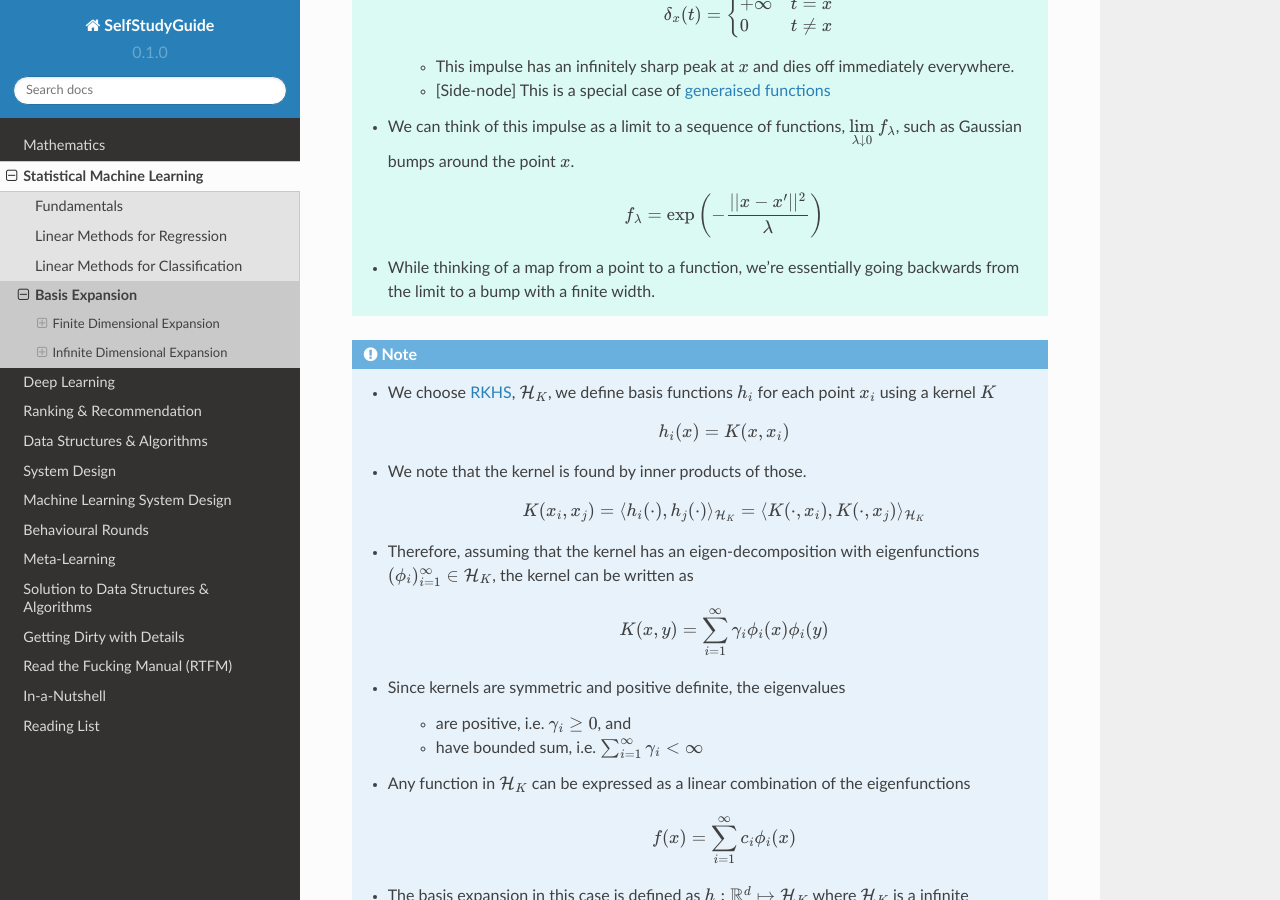
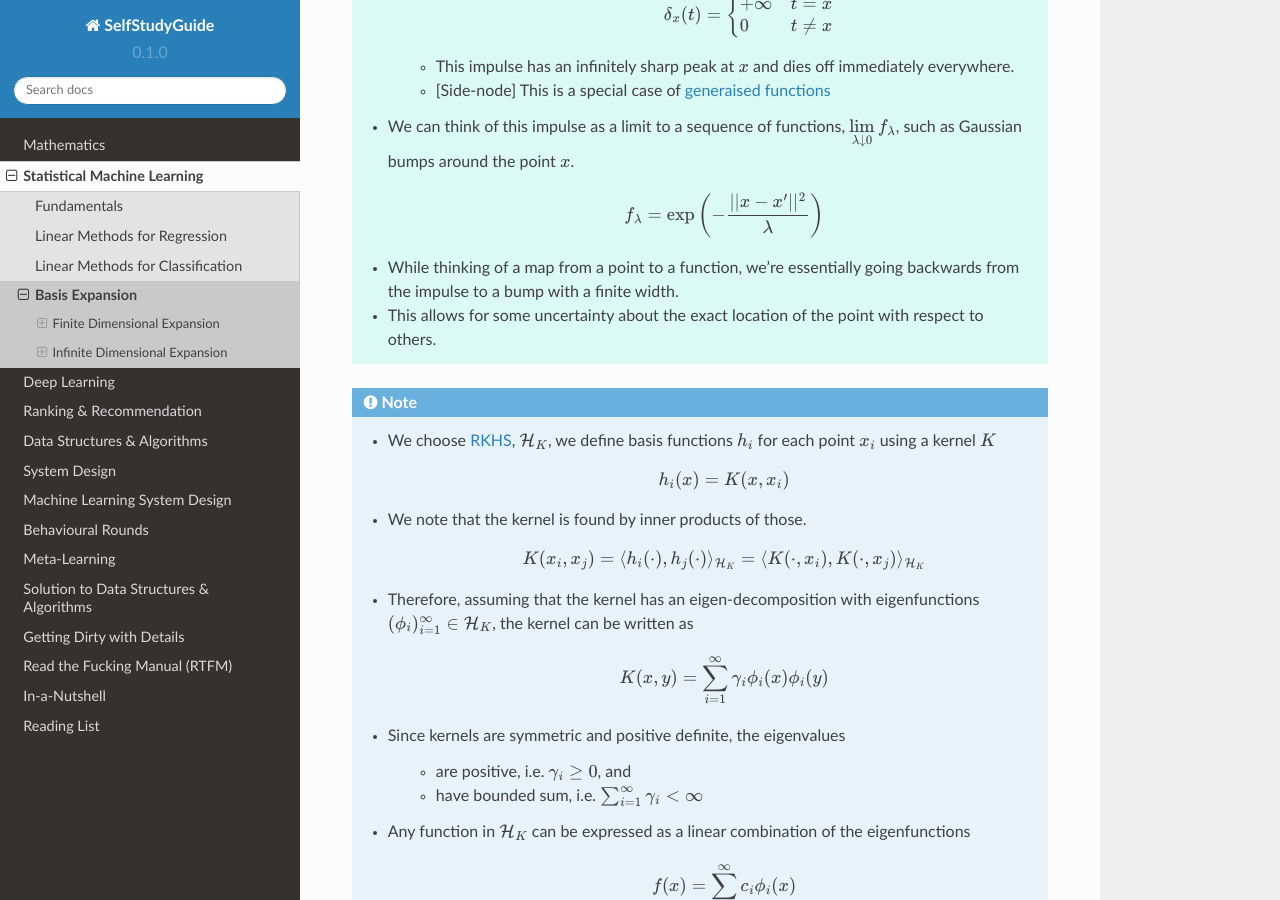
Before and after one commit to uselesstechjunks/leetcode, a Sphinx documentation site: the page built from docs/source/ml/basisexp.rst, in a window 1280 px wide and 900 px high, scrolled down 5613 px. Built offline with Sphinx 7.4.7 and the Read the Docs theme 2.0.0, drawn with Linux system fonts in a browser that asks for light colours.

Commit message:
Update basisexp.rst

```diff
--- a/docs/source/ml/basisexp.rst
+++ b/docs/source/ml/basisexp.rst
@@ -175,7 +175,8 @@ A point mapping to a function
 	* We can think of this impulse as a limit to a sequence of functions, :math:`\lim_\limits{\lambda\downarrow 0} f_\lambda`, such as Gaussian bumps around the point :math:`x`.
 
 		.. math:: f_\lambda=\exp\left(-\frac{||x-x'||^2}{\lambda}\right)
-	* While thinking of a map from a point to a function, we're essentially going backwards from the limit to a bump with a finite width.
+	* While thinking of a map from a point to a function, we're essentially going backwards from the impulse to a bump with a finite width.
+	* This allows for some uncertainty about the exact location of the point with respect to others.
 
 .. note::
 	* We choose `RKHS <https://en.wikipedia.org/wiki/Reproducing_kernel_Hilbert_space>`_, :math:`\mathcal{H}_K`, we define basis functions :math:`h_i` for each point :math:`x_i` using a kernel :math:`K`
```
